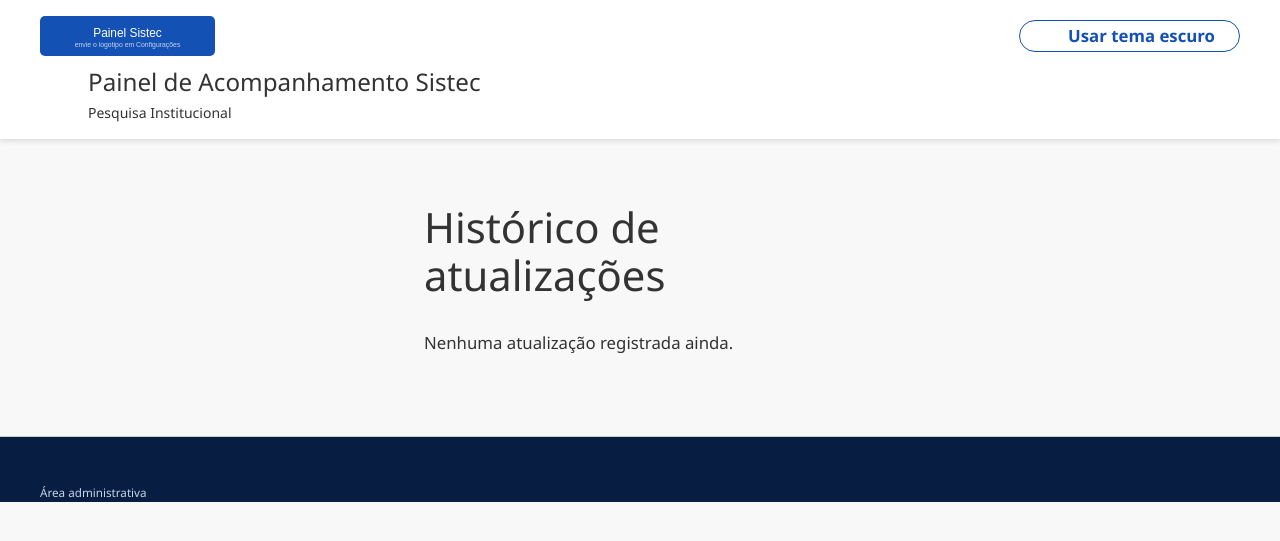
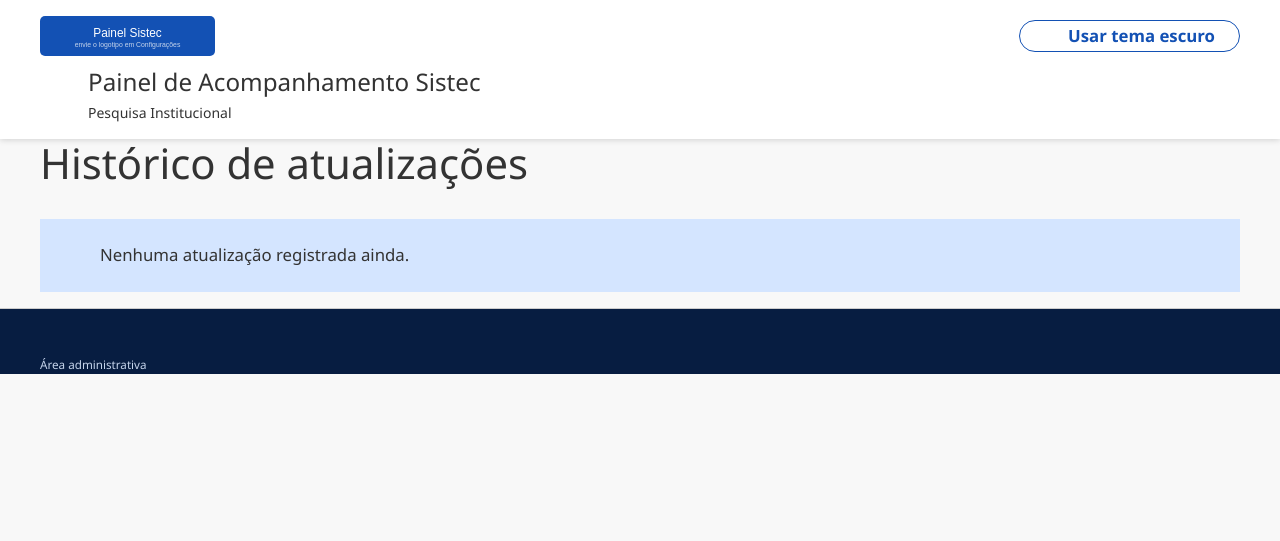
Before and after one commit to fabiodinizrossi/CalcSISTEC, a Flask app: template app/templates/historico.html in a window 1280 px wide. Shown: the top 541 px of the page. Run offline with Flask 3, Linux system fonts and the light colour scheme; the template is opened without the code that fills it, so the values that code supplies are empty; data comes from the database, SQL or seed files in the repository; parts of the project's set-up code (start-up, migrations or seed data) failed here and were passed over.

Commit message:
feat(ui): historico no padrao do DS
Tabela br-table em conteiner com rolagem contida e br-message info quando
nao ha registros; breadcrumb vem do shell.

Co-Authored-By: Claude Sonnet 5 <noreply@anthropic.com>
Claude-Session: https://claude.ai/code/session_01D1s6Q67jcnvEzfno9hv6ae

```diff
--- a/app/templates/historico.html
+++ b/app/templates/historico.html
@@ -1,15 +1,16 @@
 {% extends "_base.html" %}
+{% from "shell/_macros.html" import mensagem %}
 {% block title %}Histórico de atualizações - Pesquisa Institucional - SISTEC{% endblock %}
-{% block admin_nav %}{% include "_admin_nav.html" %}{% endblock %}
 {% block content %}
-<div class="admin-form">
-  <h1>Histórico de atualizações</h1>
+<h1>Histórico de atualizações</h1>
 
-  {% if not eventos %}
-  <p>Nenhuma atualização registrada ainda.</p>
-  {% else %}
-  <div class="table-scroll-wrapper">
-    <table class="br-table">
+{% if not eventos %}
+{{ mensagem("info", "Nenhuma atualização registrada ainda.") }}
+{% else %}
+<div class="br-table">
+  <div class="responsive">
+    <table>
+      <caption>Histórico de atualizações</caption>
       <thead>
         <tr>
           <th>Início</th>
@@ -38,6 +39,6 @@
       </tbody>
     </table>
   </div>
-  {% endif %}
 </div>
+{% endif %}
 {% endblock %}
```
Also changed, not shown: tests/test_admin_paginas.py (+50 -0 lines), .specs/STATE.md, .specs/features/govbr-design-system/spec.md, .specs/features/govbr-design-system/tasks.md.
